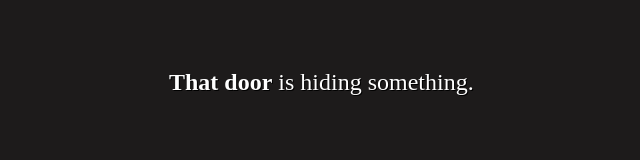
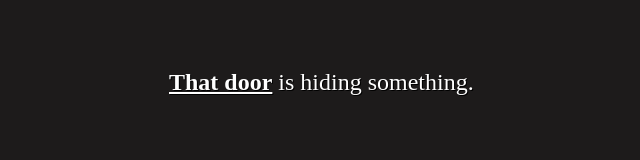
Before and after one commit to lukadcruz/twine-experiment-the-house, a plain HTML site: page index.html in a window 1280 px wide. Shown: the full height of the page, 87-727 px from the left. Drawn offline with Linux system fonts and the light colour scheme; a web font is replaced by a local one.

Commit message:
Update index.html

```diff
--- a/index.html
+++ b/index.html
@@ -22,7 +22,7 @@ tw-story {
 
 tw-link, tw-link:link, tw-link:visited, tw-link.visited {
   color: #FFF;
-  text-decoration: underlin;
+  text-decoration: underline;
 }
 tw-link:focus, tw-link:hover, tw-link:active, tw-link.visited:hover {
   color: #FFF;
```
